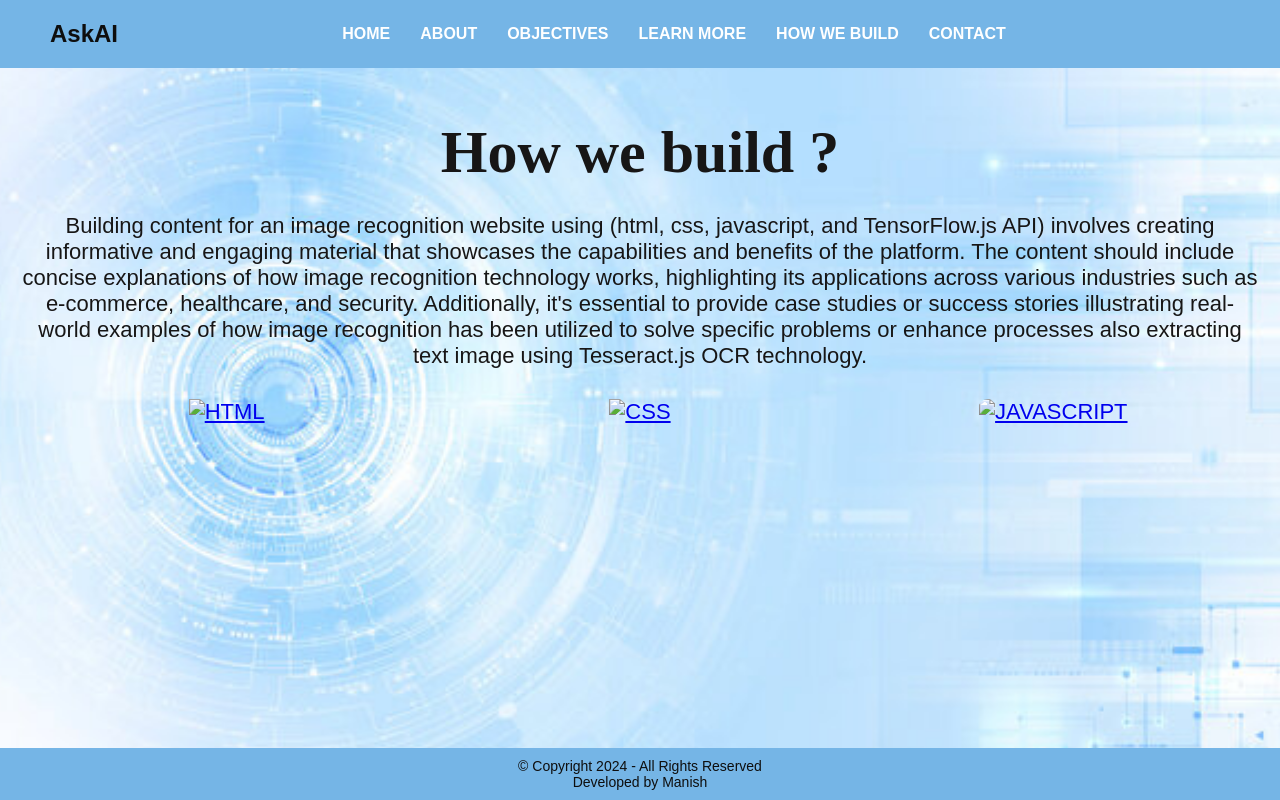
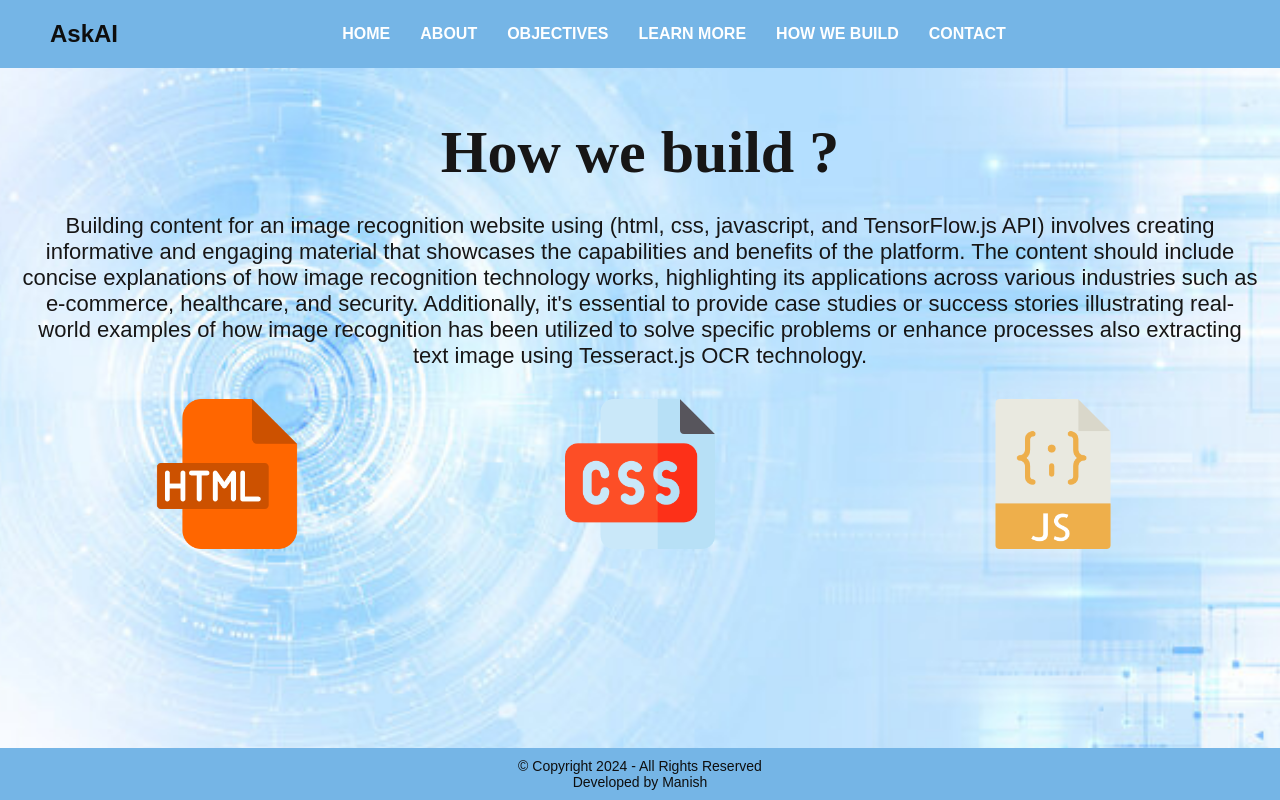
Before and after one commit to Manishsahu116/Image-recognition-site, a plain HTML site: page how we build.html in a window 1280 px wide. Drawn offline with Linux system fonts and the light colour scheme; files whose address does not match are found by name.

Commit message:
Update how we build.html

```diff
--- a/how we build.html
+++ b/how we build.html
@@ -6,7 +6,7 @@
   <meta name="viewport" content="width=device-width, initial-scale=1.0" />
   <title>AskAI</title>
   <link rel="stylesheet" href="style.css" />
-  <link rel="icon" type="image/png" href="Images/fabicon.png" />
+  <link rel="icon" type="image/png" href="fabicon.png" />
   <style>
     .image-sections {
       display: flex;
@@ -67,15 +67,15 @@
         <div class="image-sections">
           <div class="image-section">
             <a href="https://developer.mozilla.org/en-US/docs/Learn/Getting_started_with_the_web/HTML_basics">
-              <img src="Images/html.png" alt="HTML" /></a>
+              <img src="html.png" alt="HTML" /></a>
           </div>
           <div class="image-section">
             <a href="https://developer.mozilla.org/en-US/docs/Learn/Getting_started_with_the_web/CSS_basics">
-              <img src="Images/css.png" alt="CSS" /></a>
+              <img src="css.png" alt="CSS" /></a>
           </div>
           <div class="image-section">
             <a href="https://developer.mozilla.org/en-US/docs/Web/JavaScript">
-              <img src="Images/javascript.png" alt="JAVASCRIPT" /></a>
+              <img src="javascript.png" alt="JAVASCRIPT" /></a>
           </div>
         </div>
       </div>
```
